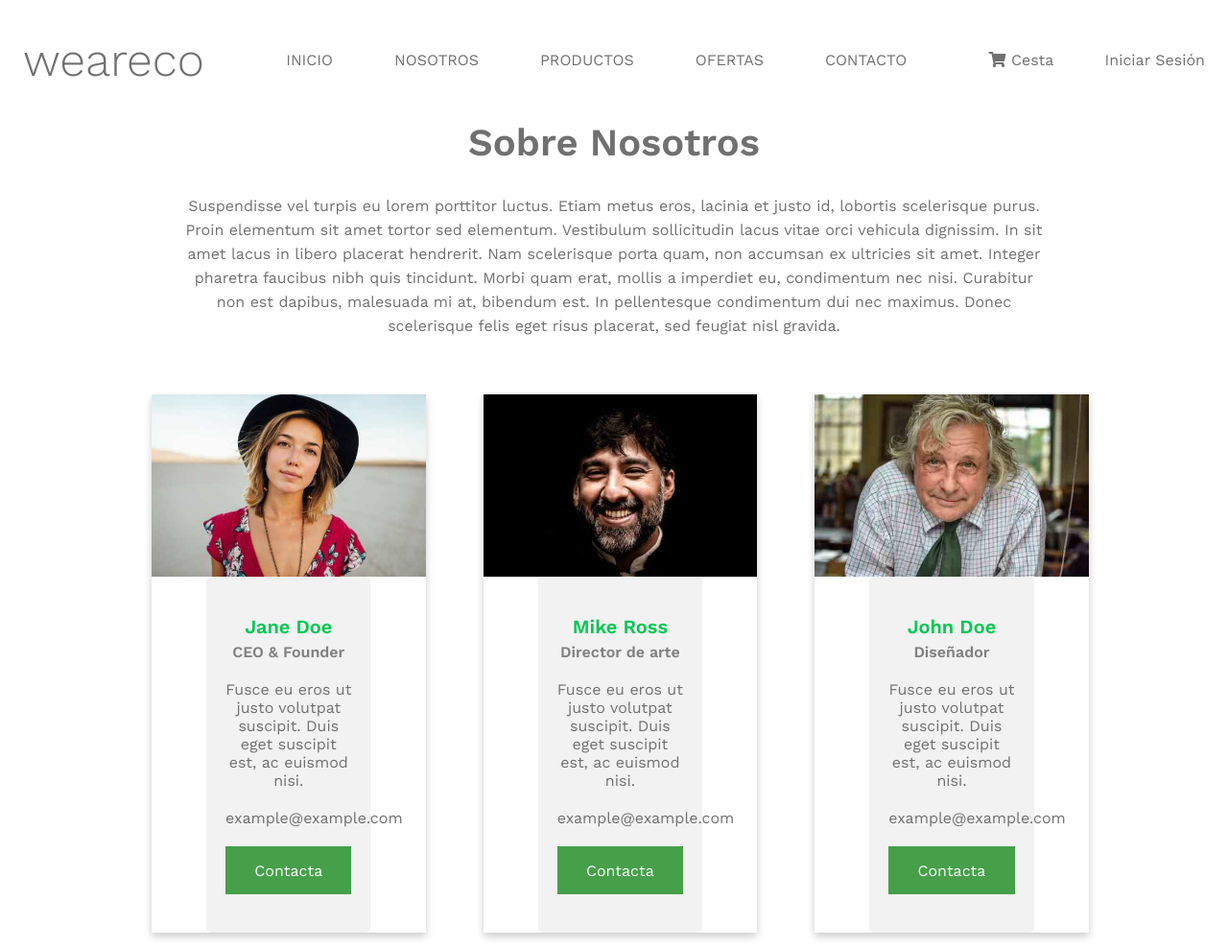
After one commit to yfandino/weareco, a PHP site: page /about-us.php in a window 1280 px wide. The commit adds this page. Shown: the whole page at 96% size. Run offline with PHP 8.4, Linux system fonts and the light colour scheme; some libraries are stand-ins or nearby versions.

Commit message:
About us / Contacto

```diff
--- /dev/null
+++ b/about-us.php
@@ -0,0 +1,61 @@
+<link type="text/css" rel="stylesheet" href="../css/aboutus.css">
+<link type="text/css" rel="stylesheet" href="../fpdf.css">
+
+
+<?php
+	$title = 'Inicio - weareco';
+	require_once 'head.php';
+?>
+<meta name="viewport" content="width=device-width, initial-scale=1">
+<html>
+<body>
+<h2 class="about-title">Sobre Nosotros</h2>
+<p class="about-p">Suspendisse vel turpis eu lorem porttitor luctus. Etiam metus eros, lacinia et justo id, lobortis scelerisque purus. Proin elementum sit amet
+    tortor sed elementum. Vestibulum sollicitudin lacus vitae orci vehicula dignissim. In sit amet lacus in libero placerat hendrerit. Nam scelerisque porta quam,
+    non accumsan ex ultricies sit amet. Integer pharetra faucibus nibh quis tincidunt. Morbi quam erat, mollis a imperdiet eu, condimentum nec nisi.
+    Curabitur non est dapibus, malesuada mi at, bibendum est. In pellentesque condimentum dui nec maximus. Donec scelerisque felis eget risus placerat,
+    sed feugiat nisl gravida.</p>
+<br>
+<div class="team">
+<div style="text-align:center;" class="prorow">
+  <div class="column">
+    <div class="card">
+      <img src="./img/team1.jpg" alt="Jane" style="width:100%">
+      <div class="container">
+        <h2 class="about-name">Jane Doe</h2>
+        <p class="title">CEO & Founder</p>
+        <p class="p-card" >Fusce eu eros ut justo volutpat suscipit. Duis eget suscipit est, ac euismod nisi. </p>
+        <p class="p-card">example@example.com</p>
+        <p><a href="mailto:webmaster@example.com"><button class="button">Contacta</button></p></a>
+      </div>
+    </div>
+  </div>
+
+  <div class="column">
+    <div class="card">
+      <img src="./img/team2.jpg" alt="Mike" style="width:100%">
+      <div class="container">
+        <h2 class="about-name">Mike Ross</h2>
+        <p class="title">Director de arte</p>
+        <p class="p-card">Fusce eu eros ut justo volutpat suscipit. Duis eget suscipit est, ac euismod nisi. </p>
+        <p class="p-card">example@example.com</p>
+        <p><a href="mailto:webmaster@example.com"><button class="button">Contacta</button></p></a>
+      </div>
+    </div>
+  </div>
+  <div class="column">
+    <div class="card">
+      <img src="./img/team3.jpg" alt="John" style="width:100%">
+      <div class="container">
+        <h2 class="about-name">John Doe</h2>
+        <p class="title">Diseñador</p>
+        <p class="p-card">Fusce eu eros ut justo volutpat suscipit. Duis eget suscipit est, ac euismod nisi. </p>
+        <p class="p-card">example@example.com</p>
+        <p><a href="mailto:webmaster@example.com"><button class="button">Contacta</button></p></a>
+      </div>
+    </div>
+  </div>
+</div>
+</div>
+</body>
+</html>
--- a/css/style.css
+++ b/css/style.css
@@ -354,3 +354,141 @@ input[type=number]::-webkit-inner-spin-button,
 input[type=number]::-webkit-outer-spin-button {
 	opacity: 1;
 }
+
+/* SOBRE NOSOTROS */
+
+html {
+	box-sizing: border-box;
+	margin: auto;
+  }
+
+  .team {
+	margin-left: 10%;
+  }
+
+  *, *:before, *:after {
+	box-sizing: inherit;
+  }
+
+  .column {
+	float: left;
+	width: 30%;
+	margin-bottom: 16px;
+	padding: 0 8px;
+	padding: 0px 30px;
+  }
+
+  .card {
+	box-shadow: 0 4px 8px 0 rgba(0, 0, 0, 0.2);
+	height: auto;
+
+  }
+
+  .container {
+	padding: 0 16px;
+  }
+
+  .container::after, .row::after {
+	content: "";
+	clear: both;
+	display: table;
+  }
+
+  .title {
+	color: grey;
+  }
+
+  .button {
+	border: none;
+	outline: 0;
+	display: inline-block;
+	padding: 8px;
+	color: white;
+	background-color:  #45a049;
+	text-align: center;
+	cursor: pointer;
+	width: 100%;
+	height: 50px;
+	margin-bottom: 20px;
+  }
+
+  .button:hover {
+	background-color: #00C853;
+  }
+
+  .about-p {
+	text-align: center;
+	width: 70%;
+	vertical-align: middle;
+	margin-left: 15%;
+	margin-bottom: 40px;
+	line-height: 25px;
+  }
+
+  .about-title {
+	  text-align: center;
+	  align-content: center;
+	  font-size: 40px;
+	  margin-bottom: 30px;
+  }
+
+  .about-name {
+	  font-size: 20px;
+	  margin-top: 20px;
+	  margin-bottom: 5px;
+	  color: #00C853;
+  }
+
+  .title {
+	  margin-bottom: 20px;
+	  font-weight: 600;
+  }
+
+.p-card {
+	margin-bottom: 20px;
+}
+
+
+/* CONTACT */
+
+body
+* {box-sizing: border-box;}
+
+input[type=text], select, textarea {
+  width: 100%;
+  padding: 12px;
+  border: 1px solid #ccc;
+  border-radius: 4px;
+  box-sizing: border-box;
+  margin-top: 6px;
+  margin-bottom: 16px;
+  resize: vertical;
+}
+
+input[type=submit] {
+  background-color: #4CAF50;
+  color: white;
+  padding: 12px 20px;
+  border: none;
+  border-radius: 4px;
+  cursor: pointer;
+}
+
+input[type=submit]:hover {
+  background-color: #45a049;
+}
+
+.container {
+  border-radius: 5px;
+  background-color: #f2f2f2;
+  padding: 20px;
+  width: 60%;
+ margin-left: 20%;
+
+}
+
+
+.contact {
+	margin-left: margin-left: 20%;
+}
+</style>
```
Also changed, not shown: contact.php (added, +36 -0 lines), img/team1.jpg (added), img/team2.jpg (added), img/team3.jpg (added).
